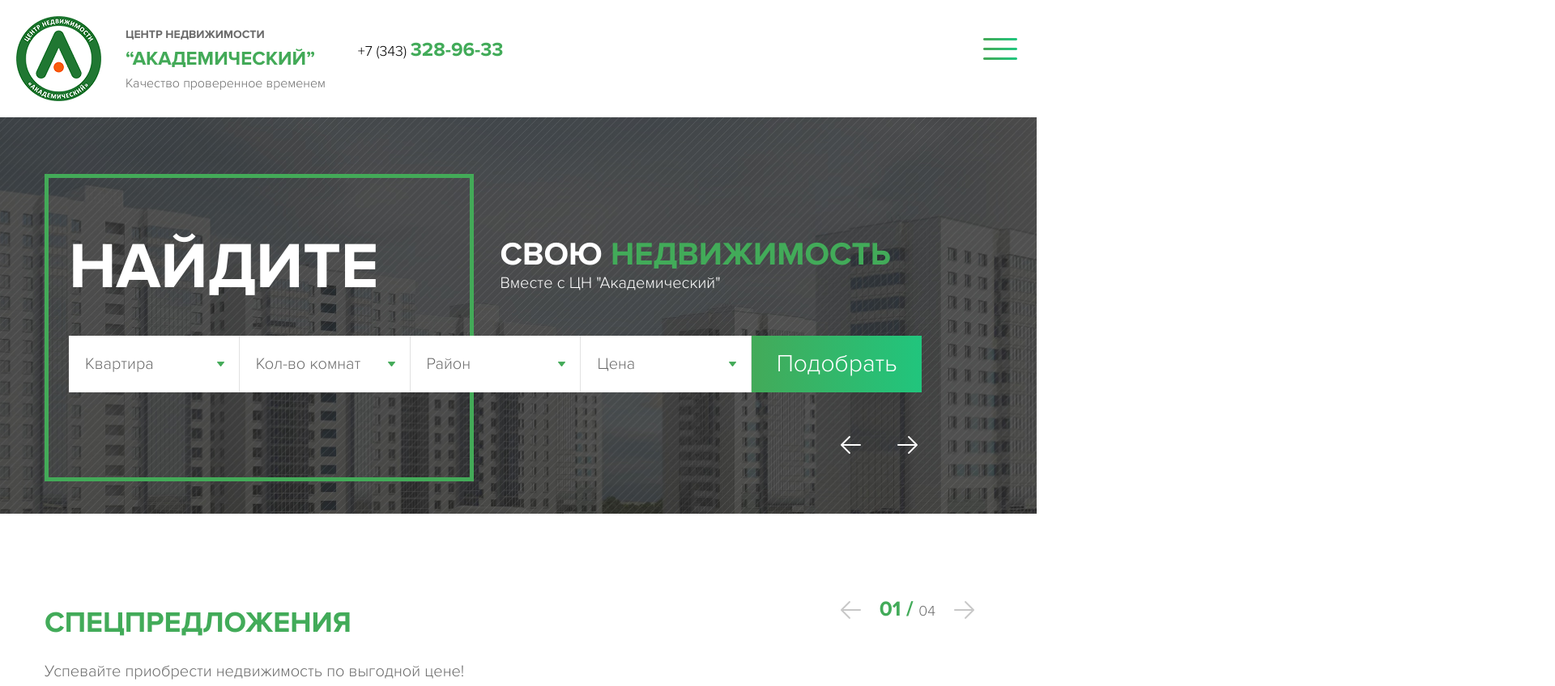
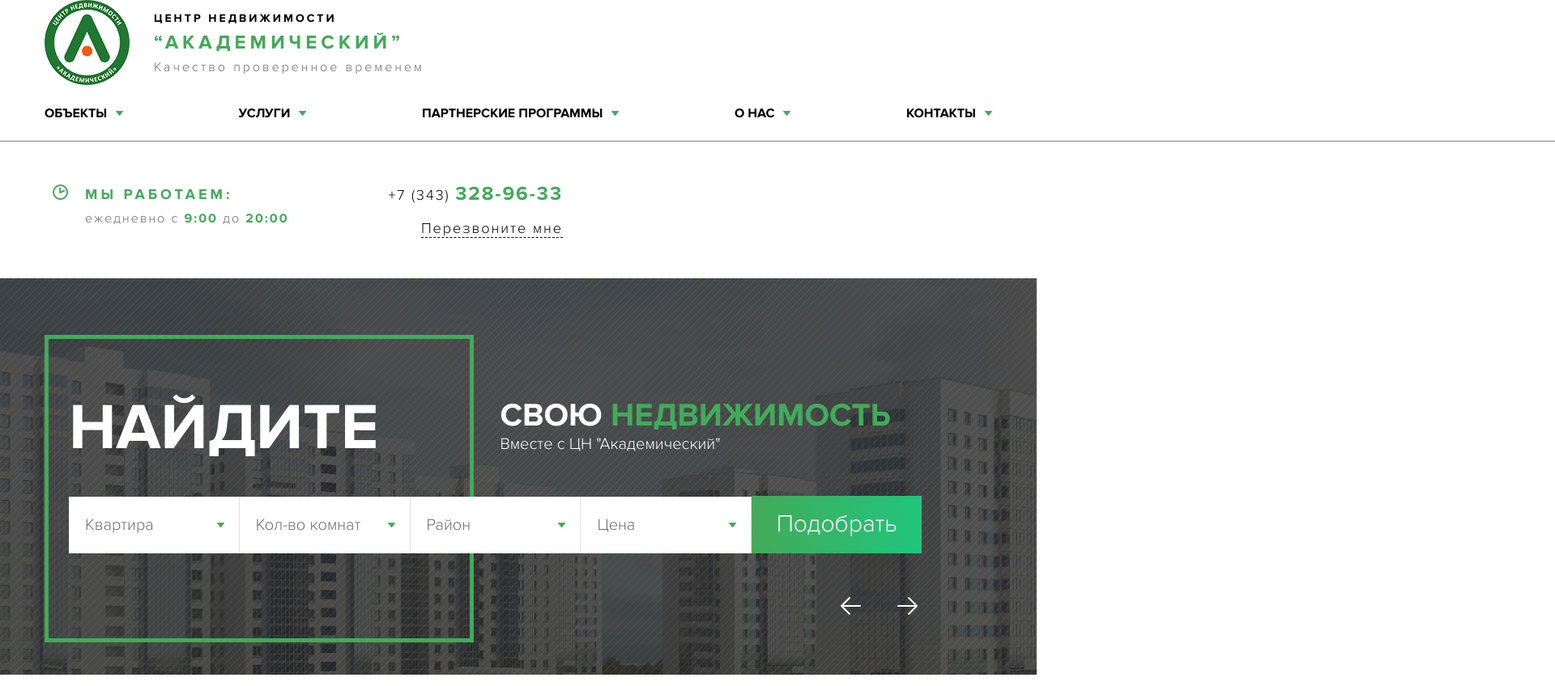
Before and after one commit to AndrewMorozov1994/academ, a website: page index.html in a window 1280 px wide. Shown: the top 848 px of the page at 81% size, 1920 px wide, since content can reach past the window. Drawn offline with nearby package versions, Linux system fonts and the light colour scheme; files that its build step writes are made by us from their sources; files whose address does not match are found by name.

Commit message:
HeaderDesctop

```diff
--- a/gulpfile.js
+++ b/gulpfile.js
@@ -80,7 +80,7 @@
     ui: false
   });
 
-  gulp.watch(`sass/**/*.{scss,sass}`, [`style`]);
+  gulp.watch(`source/sass/**/*.{scss,sass}`, [`style`]);
   gulp.watch(`source/*.html`).on(`change`, (e) => {
     if (e.type !== `deleted`) {
       gulp.run(`copy-html`);
--- a/source/index.html
+++ b/source/index.html
@@ -13,11 +13,11 @@
   <meta name="theme-color" content="#ffffff">
   <link rel="stylesheet" href="css/style.css">
   <title>ЦН “Академический”</title>
-  <script src="https://api-maps.yandex.ru/2.1/?apikey=<bfdf0586-3c44-47af-9070-a91f11ab6a8a>&lang=ru_RU" type="text/javascript"></script>
+  <script src="https://api-maps.yandex.ru/2.1/?apikey=bfdf0586-3c44-47af-9070-a91f11ab6a8a&lang=ru_RU" type="text/javascript"></script>
+  <script src="https://yandex.st/jquery/2.2.3/jquery.min.js" type="text/javascript"></script>
 </head>
 <body>
   <header class="main-header">
-    <div class="main-header__wrapper">
       <div class="main-header__img-wrapper">
         <img class="main-header__img" src="img/logo.png" alt="Логотип">
         <div class="main-header__img-description-wrapper">
@@ -26,7 +26,6 @@
           <p class="main-header__img-description">Качество проверенное временем</p>
         </div>
       </div>
-    </div>
     <nav class="main-menu">
       <button class="main-menu__btn main-menu__btn--open"><span class="visually-hidden">Меню</span></button>
       <ul class="main-menu__list list-style-none">
@@ -348,9 +347,9 @@
         <button class="news__btn arrow-btn news__btn--next"><span class="visually-hidden">Вперед</span></button>
       </div>
     </section>
-    <!-- <section class="map" id="map">
+    <section class="map" id="map">
 
-    </section> -->
+    </section>
   </main>
   <footer>
     <div class="footer-wrapper">
@@ -392,7 +391,7 @@
     </div>
   </footer>
   <script src="js/menu.js"></script>
-  <!-- <script src="js/map.js"></script> -->
+  <script src="js/map.js"></script>
   <script src="js/peppermint.js"></script>
 </body>
 </html>
--- a/source/js/utils.js
+++ b/source/js/utils.js
@@ -37,7 +37,7 @@
 
 // {
 //   "type": "Feature",
-//   id = 0,
+//   "id" = 0,
 //   "geometry": {
 //     "type": "Point",
 //     "coordinates": [55.858585, 37.48498],
--- a/source/sass/blocks/main-header.scss
+++ b/source/sass/blocks/main-header.scss
@@ -87,3 +87,90 @@
 
 
 }
+
+@media (min-width: 1170px) {
+  .main-header {
+    flex-wrap: wrap;
+    width: 1170px;
+    margin: 0 auto;
+    display: flex;
+    justify-content: space-between
+  }
+
+  .main-header__img-wrapper {
+    order: 1;
+    padding-top: 0;
+    margin-left: 0;
+  }
+
+  .main-header__img-title {
+    color: black;
+    letter-spacing: 3px;
+  }
+
+  .main-header__img-name {
+    letter-spacing: 5px;
+  }
+
+  .main-header__img-description {
+    letter-spacing: 3px;
+  }
+
+  .main-header__contact-list {
+    display: flex;
+    order: 2;
+    width: 640px;
+    justify-content: space-between;
+  }
+
+  .main-header__link {
+    letter-spacing: 2px;
+  }
+
+  .main-header__contact-item {
+    &:first-child {
+      display: block;
+      margin-left: 50px;
+    }
+  }
+
+  .main-header__contact-title {
+    color: #43aa58;
+    font-size: 18px;
+    font-weight: 700;
+    text-transform: uppercase;
+    letter-spacing: 4px;
+    text-align: left;
+    margin: 0;
+    position: relative;
+
+    &::before {
+      display: block;
+      content: "";
+      width: 19px;
+      left: -40px;
+      top: 3px;
+      height: 19px;
+      position: absolute;
+      background: no-repeat center url("../img/layer25.png");
+    }
+  }
+
+  .main-header__contact-description {
+    letter-spacing: 2px;
+    margin: 0;
+  }
+
+  .main-header__btn {
+    display: block;
+    background: none;
+    border: none;
+    border-bottom: 1px dashed black;
+    font-size: 18px;
+    padding: 0;
+    margin-left: auto;
+    margin-top: 15px;
+    cursor: pointer;
+    letter-spacing: 2px;
+  }
+}
--- a/source/sass/blocks/main-menu.scss
+++ b/source/sass/blocks/main-menu.scss
@@ -72,3 +72,54 @@
     top: 140px;
   }
 }
+
+@media (min-width: 1170px) {
+  .main-menu {
+    order: 0;
+    width: 100%;
+  }
+
+  .main-menu__btn--open {
+    display: none;
+  }
+
+  .main_menu__item-link {
+    position: relative;
+
+    &::after {
+      display: block;
+      position: absolute;
+      content: "";
+      right: -20px;
+      top: 7px;
+      width: 9px;
+      height: 6px;
+      background: no-repeat center url("../img/arrown_down.png");
+    }
+  }
+
+  .main-menu__list {
+    position: relative;
+    top: 0;
+    display: flex;
+    justify-content: space-between;
+    margin-bottom: 20px;
+
+    &::after {
+      display: block;
+      width: 1000%;
+      height: 0;
+      position: absolute;
+      content: "";
+      bottom: 0;
+      left: -50%;
+      border-bottom: 1px solid #818181;
+    }
+  }
+
+  .main-menu__item {
+    &:last-child {
+      margin-right: 20px;
+    }
+  }
+}
```
Also changed, not shown: data.json (added, +161 -0 lines), source/js/map.js (+44 -4 lines), source/img/layer25.png (added), source/js/data.js (line endings or trailing spaces).
